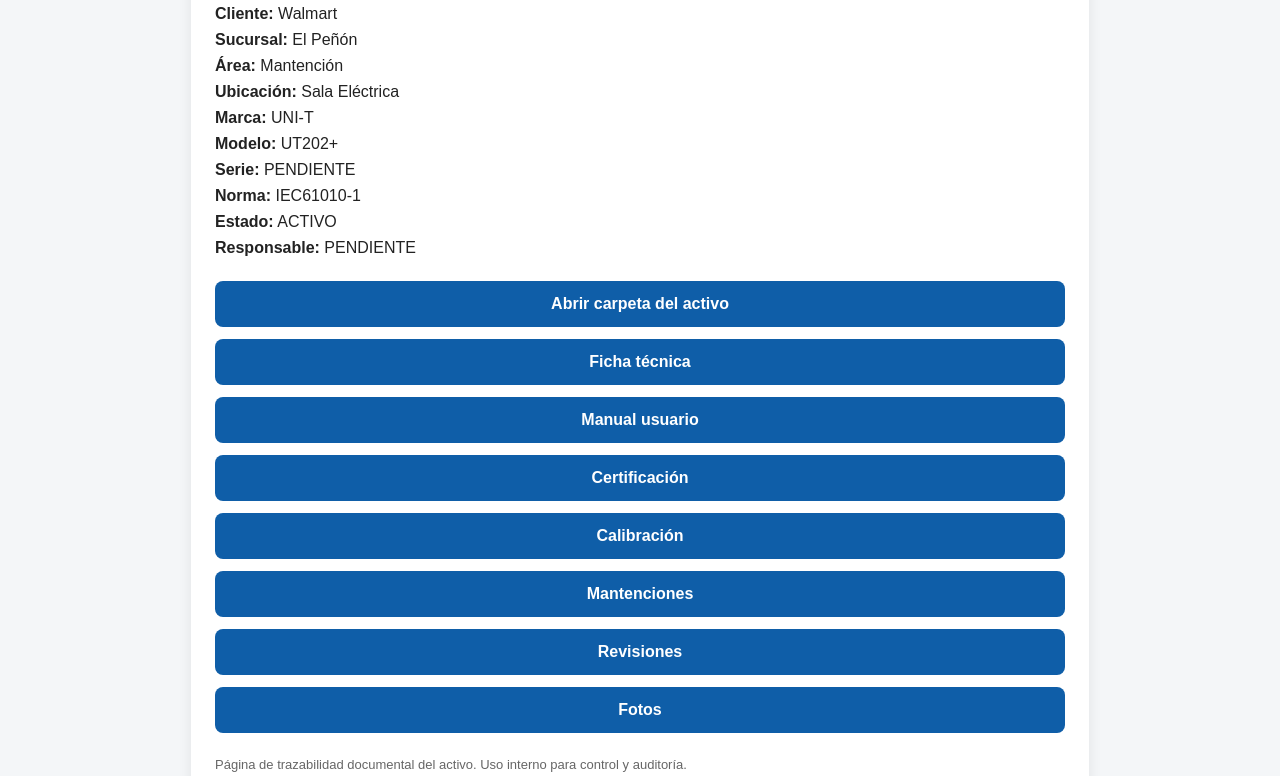
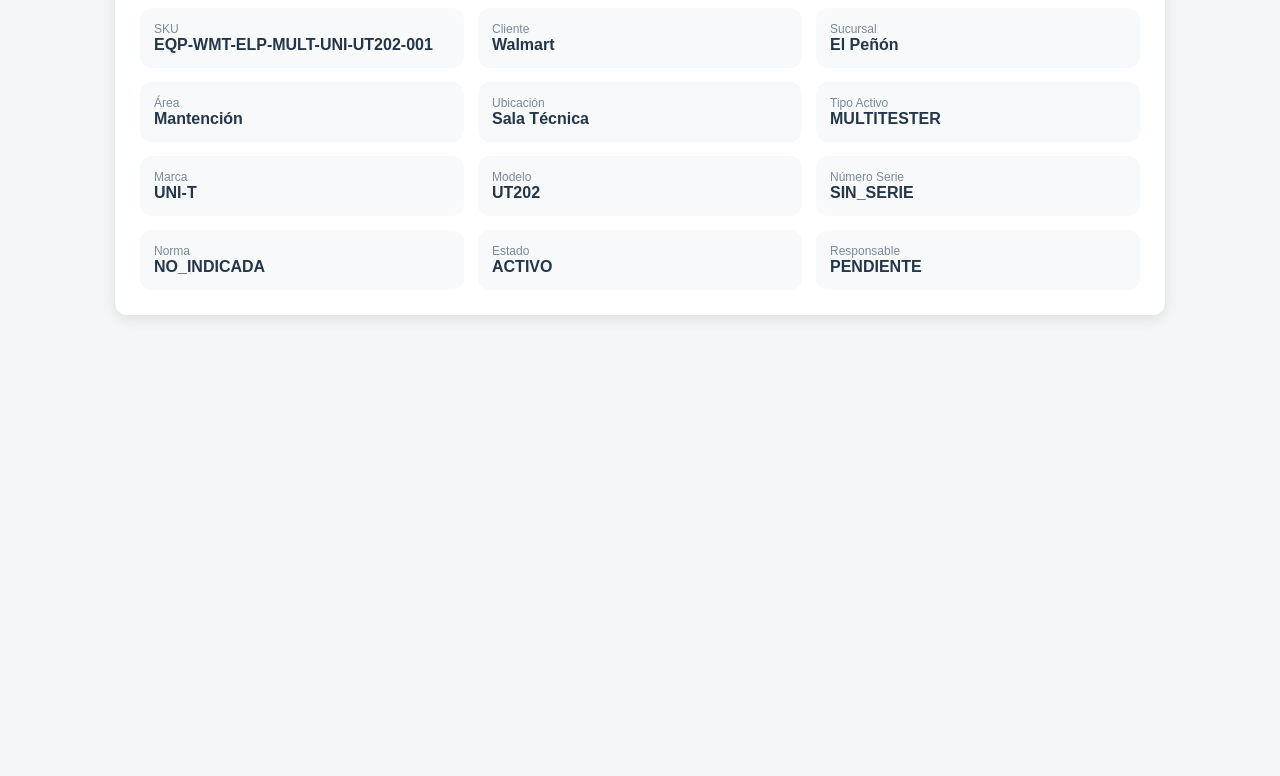
Before and after one commit to paulinavconchavargas-sudo/Activos-Walmart-el-Pe-on, a plain HTML site: page EQP-WMT-ELP-MULT-UNI-UT202P-001/index.html in a window 1280 px wide. Shown: the part 317-1093 px from the top of the page. After the commit the page ends 800 px from the top, so only its background shows below. Drawn offline with Linux system fonts and the light colour scheme.

Commit message:
index.html

```diff
--- a/EQP-WMT-ELP-MULT-UNI-UT202P-001/index.html
+++ b/EQP-WMT-ELP-MULT-UNI-UT202P-001/index.html
@@ -1,101 +1,202 @@
-
 <!DOCTYPE html>
 <html lang="es">
+
 <head>
+
 <meta charset="UTF-8">
 <meta name="viewport" content="width=device-width, initial-scale=1.0">
-  <title>Multitester UNI-T UT202+</title>
+
+<title>Multitester UNI-T UT202</title>
+
 <style>
+
 body {
     font-family: Arial, sans-serif;
     background: #f4f6f8;
-      margin: 0;
     padding: 20px;
-      color: #222;
 }
+
 .contenedor {
-      max-width: 850px;
+
+    max-width: 1000px;
     margin: auto;
     background: white;
+    padding: 25px;
     border-radius: 12px;
-      padding: 24px;
-      box-shadow: 0 4px 14px rgba(0,0,0,0.08);
+    box-shadow: 0 4px 14px rgba(0,0,0,0.1);
+
 }
+
+.encabezado {
+
+    display: flex;
+    justify-content: space-between;
+    align-items: flex-start;
+
+}
+
 .logo {
+
     width: 180px;
-      margin-bottom: 16px;
+
 }
+
+.foto {
+
+    width: 180px;
+    max-height: 180px;
+    object-fit: contain;
+
+}
+
 h1 {
-      font-size: 24px;
-      margin-bottom: 8px;
-      color: #062b49;
+
+    margin-top: 10px;
+    color: #1c2b39;
+
 }
-    .dato {
-      margin: 8px 0;
+
+.grid {
+
+    margin-top: 20px;
+
+    display: grid;
+    grid-template-columns: repeat(3, 1fr);
+    gap: 14px;
+
+}
+
+.tarjeta {
+
+    background: #f7f9fb;
+    border-radius: 12px;
+    padding: 14px;
+
+}
+
+.label {
+
+    font-size: 12px;
+    color: #7a8a9a;
+
+}
+
+.valor {
+
     font-size: 16px;
+    font-weight: bold;
+    color: #24364a;
+
 }
-    .etiqueta {
-      font-weight: bold;
+
+@media (max-width: 768px) {
+
+.encabezado {
+
+flex-direction: column;
+
 }
-    .botones {
-      margin-top: 24px;
-      display: grid;
-      gap: 12px;
+
+.grid {
+
+grid-template-columns: 1fr;
+
 }
-    a.boton {
-      display: block;
-      text-decoration: none;
-      background: #0f5ea8;
-      color: white;
-      padding: 14px 16px;
-      border-radius: 8px;
-      text-align: center;
-      font-weight: bold;
+
 }
-    a.boton:hover {
-      background: #0b4a85;
-    }
-    .nota {
-      margin-top: 24px;
-      font-size: 13px;
-      color: #666;
-    }
+
 </style>
+
 </head>
+
 <body>
+
 <div class="contenedor">
 
-    <img src="../logo_equans.png" alt="Equans" class="logo">
+<div class="encabezado">
 
-    <h1>Multitester UNI-T UT202+</h1>
+<div>
 
-    <div class="dato"><span class="etiqueta">SKU:</span> EQP-WMT-ELP-MULT-UNI-UT202P-001</div>
-    <div class="dato"><span class="etiqueta">Cliente:</span> Walmart</div>
-    <div class="dato"><span class="etiqueta">Sucursal:</span> El Peñón</div>
-    <div class="dato"><span class="etiqueta">Área:</span> Mantención</div>
-    <div class="dato"><span class="etiqueta">Ubicación:</span> Sala Eléctrica</div>
-    <div class="dato"><span class="etiqueta">Marca:</span> UNI-T</div>
-    <div class="dato"><span class="etiqueta">Modelo:</span> UT202+</div>
-    <div class="dato"><span class="etiqueta">Serie:</span> PENDIENTE</div>
-    <div class="dato"><span class="etiqueta">Norma:</span> IEC61010-1</div>
-    <div class="dato"><span class="etiqueta">Estado:</span> ACTIVO</div>
-    <div class="dato"><span class="etiqueta">Responsable:</span> PENDIENTE</div>
+<img src="../logo_equans.png" class="logo">
 
-    <div class="botones">
-      <a class="boton" href="https://1drv.ms/u/c/41efedd19f3c35c3/IQAh0Zg9F6FkRaiV4dgG9qspAfRo7akod3GCDUry8LwMjZI?e=L75C0j" target="_blank">Abrir carpeta del activo</a>
-      <a class="boton" href="https://1drv.ms/f/c/41efedd19f3c35c3/IgAHJdwX5NQKQp8tFsneM88AAQFMn6XQZsvMJdF8G6n1V-0?e=bL8wzp" target="_blank">Ficha técnica</a>
-      <a class="boton" href="https://1drv.ms/f/c/41efedd19f3c35c3/IgBoCN0X1IAtSLr5hmSzeaYJAdUudq5tk6RA4OgOFLsqhGU?e=J56ysQ" target="_blank">Manual usuario</a>
-      <a class="boton" href="https://1drv.ms/f/c/41efedd19f3c35c3/IgBvI0s4F5p7Q6_5WeE1KZYVAbjR5dtWvjqCQWQOkslx8ds?e=l4Odv0" target="_blank">Certificación</a>
-      <a class="boton" href="https://1drv.ms/f/c/41efedd19f3c35c3/IgAc9xAAV8JrRInjmGKoKkP0AaBsoZfxTfcdhY7gHWb0PM0?e=sa2g1x" target="_blank">Calibración</a>
-      <a class="boton" href="https://1drv.ms/f/c/41efedd19f3c35c3/IgDbva30guGhQb6Zw4KsAmNnARroDXuOpxP1pQOzepEx2aQ?e=fT5S3b" target="_blank">Mantenciones</a>
-      <a class="boton" href="https://1drv.ms/f/c/41efedd19f3c35c3/IgA57Uyb0Qh_R75qald6JsSnAbdKevnN18dYL51uTPghnBc?e=zdNgnn" target="_blank">Revisiones</a>
-      <a class="boton" href="https://1drv.ms/f/c/41efedd19f3c35c3/IgAZAcyRycCnQJ6bkKbVeCR1ARx-MXHQLD0PIhaYlInz9s4?e=n1JaX4" target="_blank">Fotos</a>
+<h1>Multitester UNI-T UT202</h1>
+
 </div>
 
-    <div class="nota">
-      Página de trazabilidad documental del activo. Uso interno para control y auditoría.
+<div>
+
+<img src="Multitester.png" class="foto">
+
 </div>
 
 </div>
+
+<div class="grid">
+
+<div class="tarjeta">
+<div class="label">SKU</div>
+<div class="valor">EQP-WMT-ELP-MULT-UNI-UT202-001</div>
+</div>
+
+<div class="tarjeta">
+<div class="label">Cliente</div>
+<div class="valor">Walmart</div>
+</div>
+
+<div class="tarjeta">
+<div class="label">Sucursal</div>
+<div class="valor">El Peñón</div>
+</div>
+
+<div class="tarjeta">
+<div class="label">Área</div>
+<div class="valor">Mantención</div>
+</div>
+
+<div class="tarjeta">
+<div class="label">Ubicación</div>
+<div class="valor">Sala Técnica</div>
+</div>
+
+<div class="tarjeta">
+<div class="label">Tipo Activo</div>
+<div class="valor">MULTITESTER</div>
+</div>
+
+<div class="tarjeta">
+<div class="label">Marca</div>
+<div class="valor">UNI-T</div>
+</div>
+
+<div class="tarjeta">
+<div class="label">Modelo</div>
+<div class="valor">UT202</div>
+</div>
+
+<div class="tarjeta">
+<div class="label">Número Serie</div>
+<div class="valor">SIN_SERIE</div>
+</div>
+
+<div class="tarjeta">
+<div class="label">Norma</div>
+<div class="valor">NO_INDICADA</div>
+</div>
+
+<div class="tarjeta">
+<div class="label">Estado</div>
+<div class="valor">ACTIVO</div>
+</div>
+
+<div class="tarjeta">
+<div class="label">Responsable</div>
+<div class="valor">PENDIENTE</div>
+</div>
+
+</div>
+
+</div>
+
 </body>
+
 </html>
```
Lines whose indentation alone changed are shown as unchanged.
